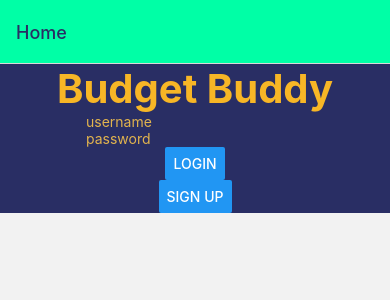
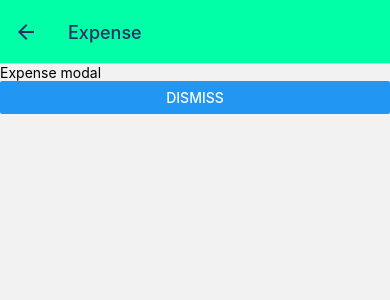
Before and after one commit to Ell534/team-mean-fe, a React Native app in the folder budgetbuddy/: screen /Expense in a window 390 px wide. Shown: the top 300 px of the page. Built offline with nearby package versions, Linux system fonts and the light colour scheme.

Commit message:
set up landing page and personal page

```diff
--- a/budgetbuddy/App.js
+++ b/budgetbuddy/App.js
@@ -1,15 +1,19 @@
 import { StatusBar } from 'expo-status-bar';
-import { StyleSheet, Text, View, SafeAreaView } from 'react-native';
-import { styles } from './styles';
-import Header from './components/Header';
-import Login from './components/Home';
+import Login from './components/Login';
 import NewUser from './components/NewUser';
+import Home from './components/Home'
+import Personal from './components/Personal';
+import Group from './components/Group';
 import { NavigationContainer } from '@react-navigation/native';
 import { createNativeStackNavigator } from '@react-navigation/native-stack';
+import { useState } from 'react';
+import Expense from './components/Expense';
 
 const Stack = createNativeStackNavigator();
 
 export default function App() {
+  const [isLoggedIn, setIsLoggedIn] = useState(true);
+
   return (
     <NavigationContainer>
       <Stack.Navigator
@@ -18,8 +22,22 @@ export default function App() {
           headerTintColor: '#292e64',
         }}
       >
-        <Stack.Screen name="Home" component={Login} />
+        <Stack.Group>
+        {isLoggedIn ? (<>
+        <Stack.Screen name='Home' component={Home}/>
+        <Stack.Screen name='Personal' component={Personal}/>
+        <Stack.Screen name='Group' component={Group}/>
+        </>) : (<>
+        <Stack.Screen name="Login">
+        {(props) => <Login {...props} setIsLoggedIn={setIsLoggedIn} />}
+        </Stack.Screen>
         <Stack.Screen name="Sign Up" component={NewUser} />
+        </>)}
+        </Stack.Group>
+
+        <Stack.Group screenOptions={{presentation: 'modal'}}>
+          <Stack.Screen name='Expense' component={Expense}/>
+        </Stack.Group>
       </Stack.Navigator>
       <StatusBar style="auto" />
     </NavigationContainer>
--- /dev/null
+++ b/budgetbuddy/components/Expense.jsx
@@ -0,0 +1,14 @@
+import { Text, Button, SafeAreaView } from "react-native"
+
+const Expense = ({navigation}) => {
+    return (
+        <SafeAreaView>
+            <Text>Expense modal</Text>
+            <Button onPress={() => {
+                navigation.goBack()
+            }} title='Dismiss'/>
+        </SafeAreaView>
+    )
+}
+
+export default Expense
--- /dev/null
+++ b/budgetbuddy/components/Group.jsx
@@ -0,0 +1,7 @@
+import { Text } from "react-native";
+
+const Group = () => {
+    return <Text>Group</Text>
+}
+
+export default Group
--- a/budgetbuddy/components/Home.jsx
+++ b/budgetbuddy/components/Home.jsx
@@ -1,51 +1,12 @@
-import { Button, Text, TextInput, View, SafeAreaView } from 'react-native';
-import { styles } from '../styles';
-import Header from './Header';
-import { useState } from 'react';
+import { Button, SafeAreaView } from "react-native"
 
-const Login = ({ navigation }) => {
-  const [userName, onChangeUsername] = useState('username');
-  const [password, onChangePassword] = useState('password');
-  const [loginDetails, setLoginDetails] = useState({
-    username: '',
-    password: '',
-  });
+const Home = ({ navigation }) => {
+ return (
+    <SafeAreaView>
+        <Button title='Personal' onPress={() => {navigation.navigate('Personal')}}/>
+        <Button title="Group" onPress={() => {navigation.navigate('Group')}}/>
+    </SafeAreaView>
+ )
+}
 
-  return (
-    <SafeAreaView style={styles.login}>
-      <Header />
-      <TextInput
-        placeholder="username"
-        placeholderTextColor="#e2b44e"
-        onChangeText={onChangeUsername}
-        text={userName}
-        style={styles.placeholderText}
-      />
-      <TextInput
-        placeholder="password"
-        placeholderTextColor="#e2b44e"
-        onChangeText={onChangePassword}
-        text={password}
-        secureTextEntry={true}
-        style={styles.placeholderText}
-      />
-      <Button
-        title="Login"
-        onPress={() => {
-          setLoginDetails(
-            { ...loginDetails, username: userName, password: password }
-            //post request using loginDetails as the request body
-          );
-        }}
-      />
-      <Button
-        title="Sign Up"
-        onPress={() => {
-          navigation.navigate('Sign Up');
-        }}
-      />
-    </SafeAreaView>
-  );
-};
-
-export default Login;
+export default Home
--- /dev/null
+++ b/budgetbuddy/components/Login.jsx
@@ -0,0 +1,52 @@
+import { Button, Text, TextInput, View, SafeAreaView } from 'react-native';
+import { styles } from '../styles';
+import Header from './Header';
+import { useState } from 'react';
+
+const Login = ({ navigation, setIsLoggedIn }) => {
+  const [userName, onChangeUsername] = useState('username');
+  const [password, onChangePassword] = useState('password');
+  const [loginDetails, setLoginDetails] = useState({
+    username: '',
+    password: '',
+  });
+
+
+  return (
+    <SafeAreaView style={styles.login}>
+      <Header />
+      <TextInput
+        placeholder="username"
+        placeholderTextColor="#e2b44e"
+        onChangeText={onChangeUsername}
+        text={userName}
+        style={styles.placeholderText}
+      />
+      <TextInput
+        placeholder="password"
+        placeholderTextColor="#e2b44e"
+        onChangeText={onChangePassword}
+        text={password}
+        secureTextEntry={true}
+        style={styles.placeholderText}
+      />
+      <Button
+        title="Login"
+        onPress={() => {
+          setLoginDetails(
+            { ...loginDetails, username: userName, password: password }
+            //post request using loginDetails as the request body
+          );
+        }}
+      />
+      <Button
+        title="Sign Up"
+        onPress={() => {
+          navigation.navigate('Sign Up');
+        }}
+      />
+    </SafeAreaView>
+  );
+};
+
+export default Login;
--- /dev/null
+++ b/budgetbuddy/components/Personal.jsx
@@ -0,0 +1,11 @@
+import { Text, Button } from "react-native"
+
+const Personal = ({navigation}) => {
+    return (
+        <Button onPress={() => {
+            navigation.navigate('Expense')
+        }} title='Add Expense'/>
+    )
+}
+
+export default Personal
```
